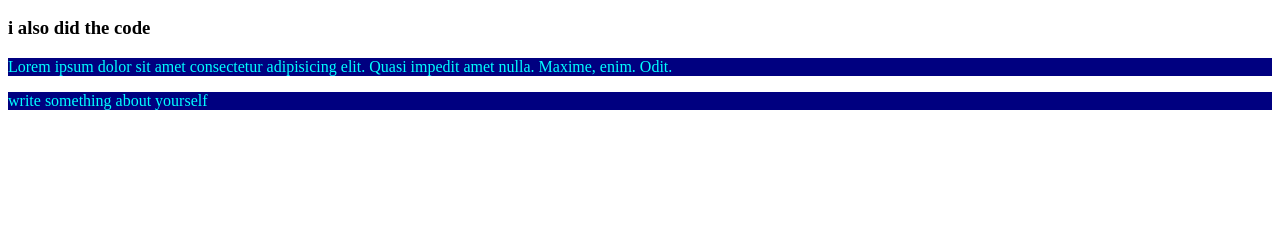
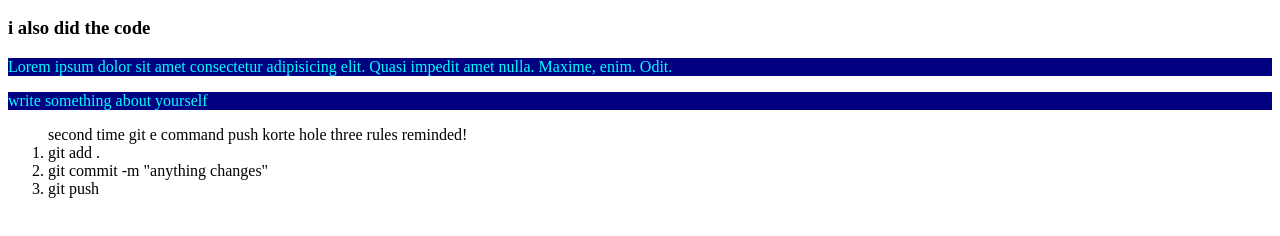
Before and after one commit to Asrafpavel/my-second-repo, a plain HTML site: page index.html in a window 1280 px wide. Shown: the part 110-346 px from the top of the page. Drawn offline with Linux system fonts and the light colour scheme.

Commit message:
div added

```diff
--- a/index.html
+++ b/index.html
@@ -13,5 +13,12 @@
     <h3>i also did the code</h3>
     <p>Lorem ipsum dolor sit amet consectetur adipisicing elit. Quasi impedit amet nulla. Maxime, enim. Odit.</p>
     <p>write something about yourself</p>
+    <div>
+        <ol> second time git e command push korte hole three rules reminded!
+            <li>git add .</li>
+            <li>git commit -m "anything changes"</li>
+            <li>git push</li>
+        </ol>
+    </div>
 </body>
 </html>
```
